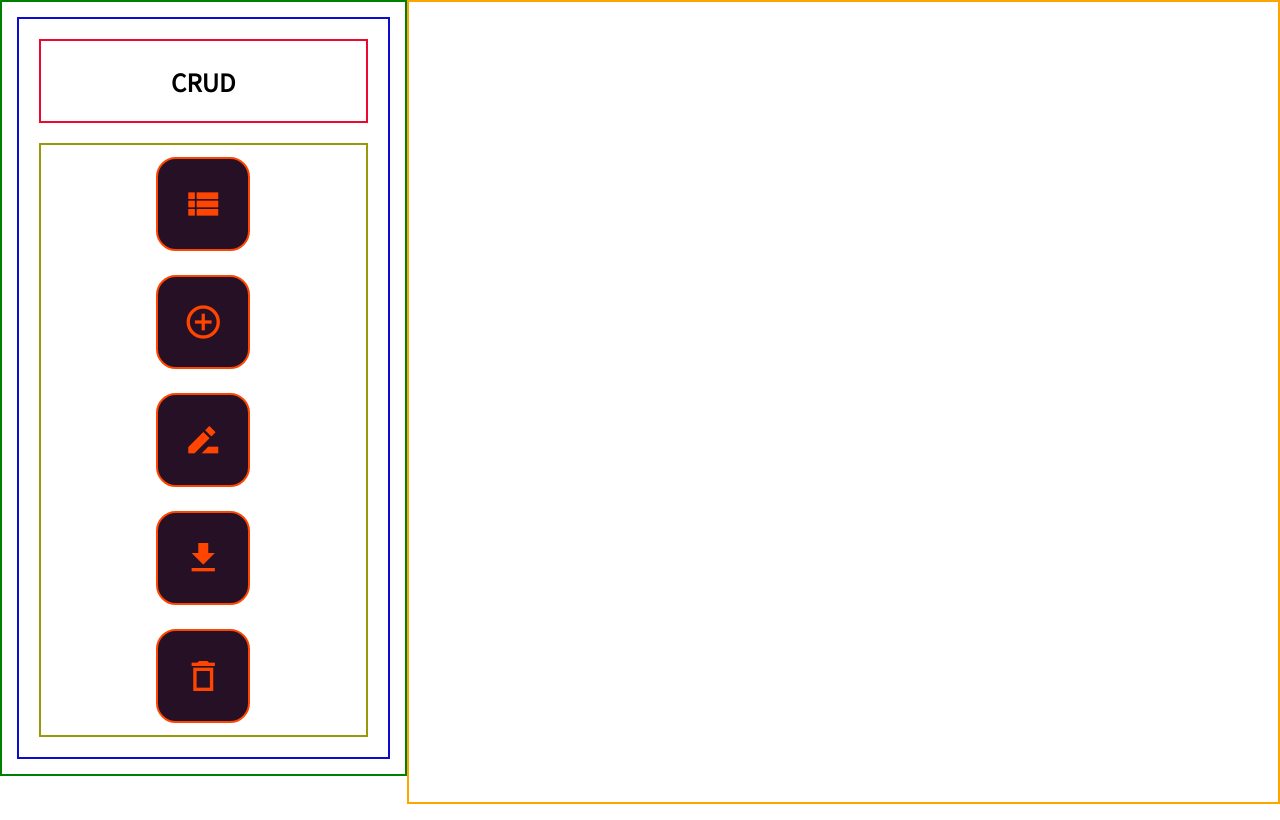
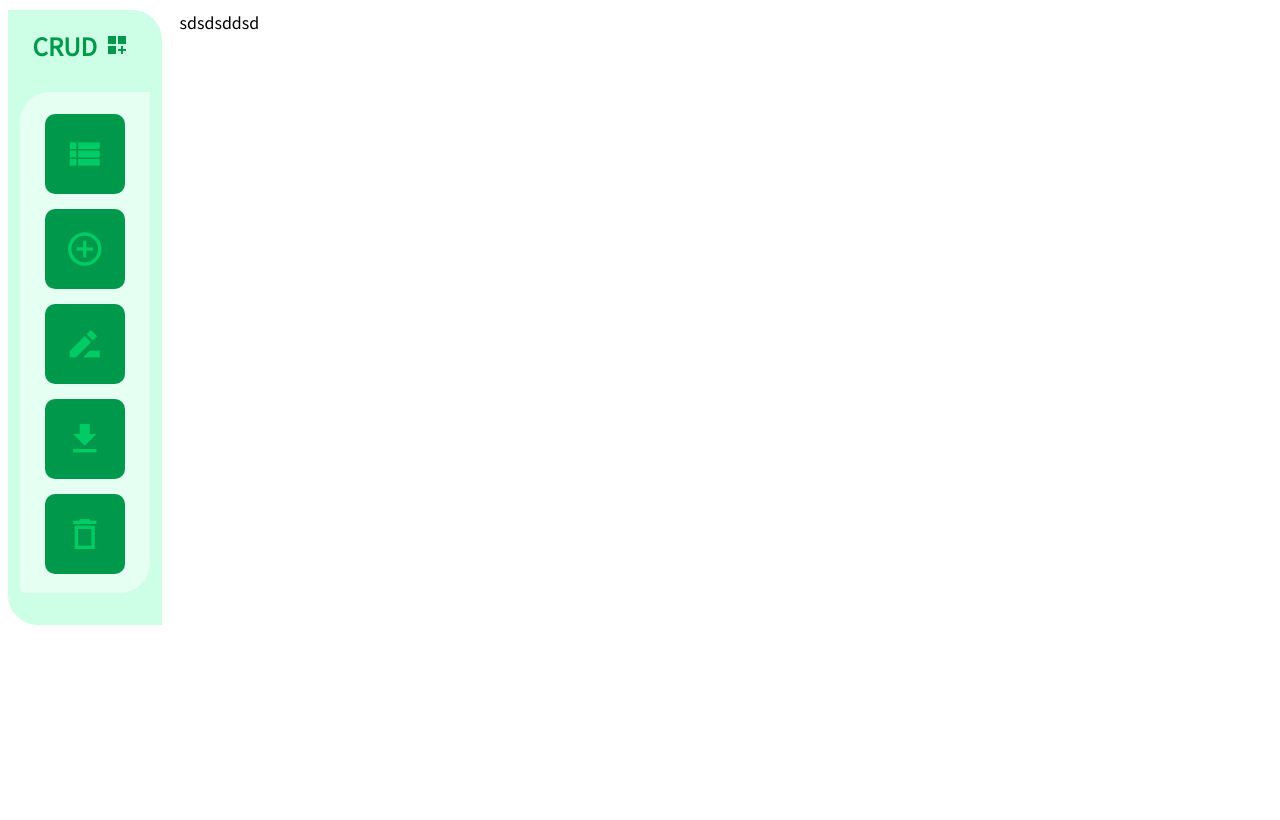
Before and after one commit to ByronSilvaOlvera/HTML-CSS-Puro-React-CDN, a plain HTML site: page menucrud/index.html in a window 1280 px wide. Drawn offline with nearby package versions, Linux system fonts and the light colour scheme.

Commit message:
terminado menu lateral

```diff
--- a/menucrud/index.html
+++ b/menucrud/index.html
@@ -5,8 +5,6 @@
     <meta http-equiv="X-UA-Compatible" content="IE=edge">
     <meta name="viewport" content="width=device-width, initial-scale=1.0">
     <link rel="stylesheet" href="styles.css">
-    <link href="https://fonts.googleapis.com/css2?family=Material+Icons"
-      rel="stylesheet">
     <link href="https://fonts.googleapis.com/css?family=Material+Icons|Material+Icons+Outlined|Material+Icons+Two+Tone|Material+Icons+Round|Material+Icons+Sharp" rel="stylesheet">
     <title>CRUD</title>
 </head>
@@ -16,11 +14,14 @@
             <div class="nav-menu" >
                <div class="nav-header" >
                 <h2>CRUD</h2>
+                <span class="material-icons-sharp">
+                    dashboard_customize
+                </span>
                </div>
 
                <div class="nav-opciones">
 
-                    <div class="nav-op-add" >
+                    <div class="nav-op-add" id="nav-op-add-id" >
                         <span class="material-icons-sharp">
                             view_list
                         </span>
@@ -51,11 +52,14 @@
                     </div>
 
                </div>
+
             </div>
         </div>
         <div class="nav-lateral-der">
-
+            sdsdsddsd
         </div>
     </div>
+
+
 </body>
 </html>
--- a/menucrud/styles.scss
+++ b/menucrud/styles.scss
@@ -7,30 +7,48 @@
     font-family: 'Noto Sans JP', sans-serif;
 }
 
+$icono: #00cc65;
+$icono-fondo: #00994c;
+$fondo-opciones: #e5fff2;
+$titulo-menu: #00994c;
+
 .container-index{
     display: flex;
     .nav-lateral-izq{
-        width: 30%;
-        height: 100%;
-        border: 2px solid green;
-        padding: 15px;
+        width: 12%;
+        height: 100vh;
+        //border: 2px solid green;
+        padding: 0px 8px 8px 8px;
 
         .nav-menu{
-            border: 2px solid rgb(14, 11, 209);
+            //border: 2px solid rgb(14, 11, 209);
+            padding: 0 0 20px 0;
+            border-radius: 0px  30px 0px 30px;
+            background-color: #ccffe5;
             .nav-header{
-                margin: 20px ;
+                margin: 10px ;
+                padding: 5px 0 5px 0px;
                 display: flex;
                 justify-content: center;
                 align-items: center;
 
-                border: 2px solid rgb(238, 8, 46);
+                color: $titulo-menu;
 
-                height: 80px;
+                //border: 2px solid rgb(238, 8, 46);
+
+                height: 60px;
                 text-align: center;
+                span{
+                    margin: 0 8px 0 8px;
+                }
             }
             .nav-opciones{
-                margin: 20px;
-                border: 2px solid rgb(153, 153, 9);
+                margin: 12px;
+                padding-top: 12px;
+                padding-bottom: 14px;
+                //border: 2px solid rgb(153, 153, 9);
+                border-radius: 30px 0 30px 5px;
+                background-color: $fondo-opciones ;// seashell;
 
                 display: flex;
                 flex-direction: column;
@@ -38,32 +56,42 @@
                 align-items: center;
 
                 .nav-op-add{
-                    width: 90px;
-                    height: 90px;
-                    margin: 12px 0 12px 0;
+                    width: 80px;
+                    height: 80px;
+                    margin: 10px 0 5px 0;
 
-                    border-radius: 20px ;
-
-                    border: 2px solid orangered;
+                    border-radius: 10px ;
 
                     display: flex;
                     justify-content: center;
                     align-items: center;
 
-                    background-color: rgb(37, 16, 37);
+                    background-color: $icono-fondo;
 
                     span{
                         font-size: 40px;
-                        color: orangered;
+                        color: $icono;
                     }
 
                 }
             }
+
         }
     }
+
     .nav-lateral-der{
-        width: 70%;
-        height: 100vh;
-        border: 2px solid orange;
+        width  : 70%;
+        height : 100vh;
+        //border : 2px solid orange;
+        padding: 10px;
     }
+
+
 }
+
+
+
+.nav-op-add-id:hover {
+    color: rgb(255, 255, 255);
+    background-color: royalblue;
+}
```
Also changed, not shown: menucrud/styles.css, 1 other file.
